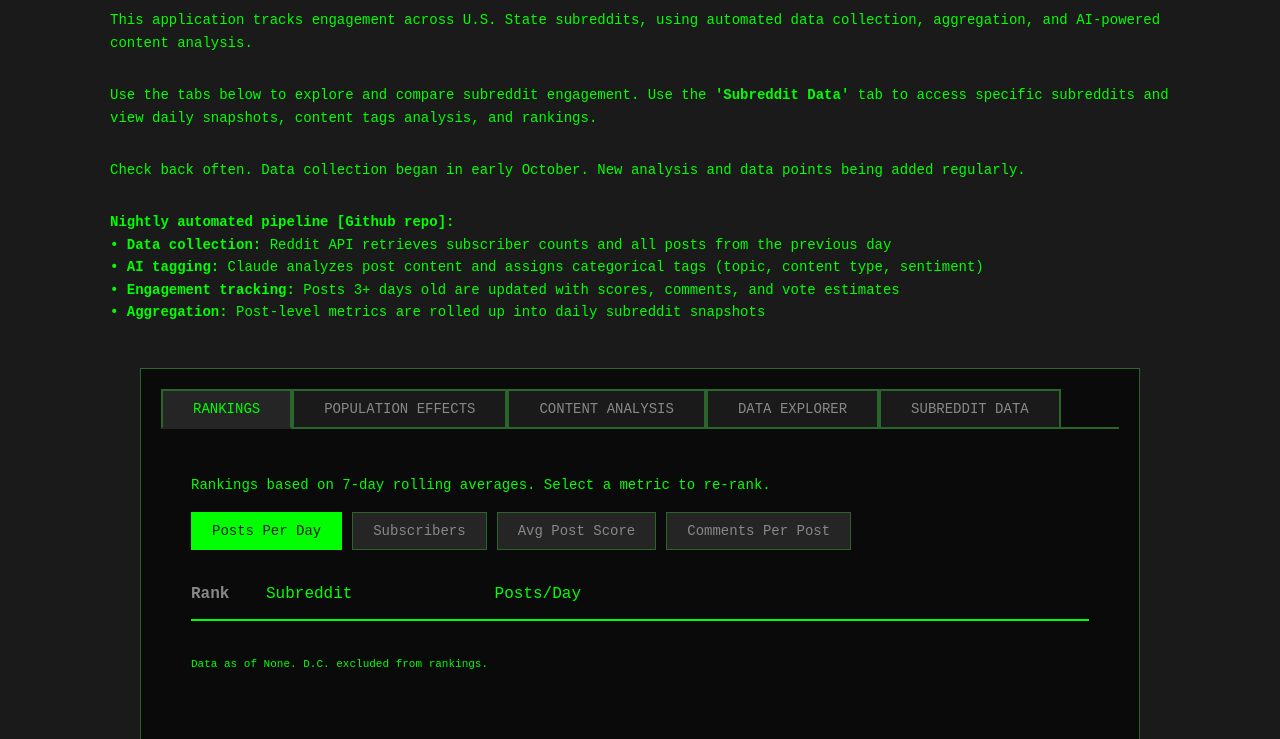
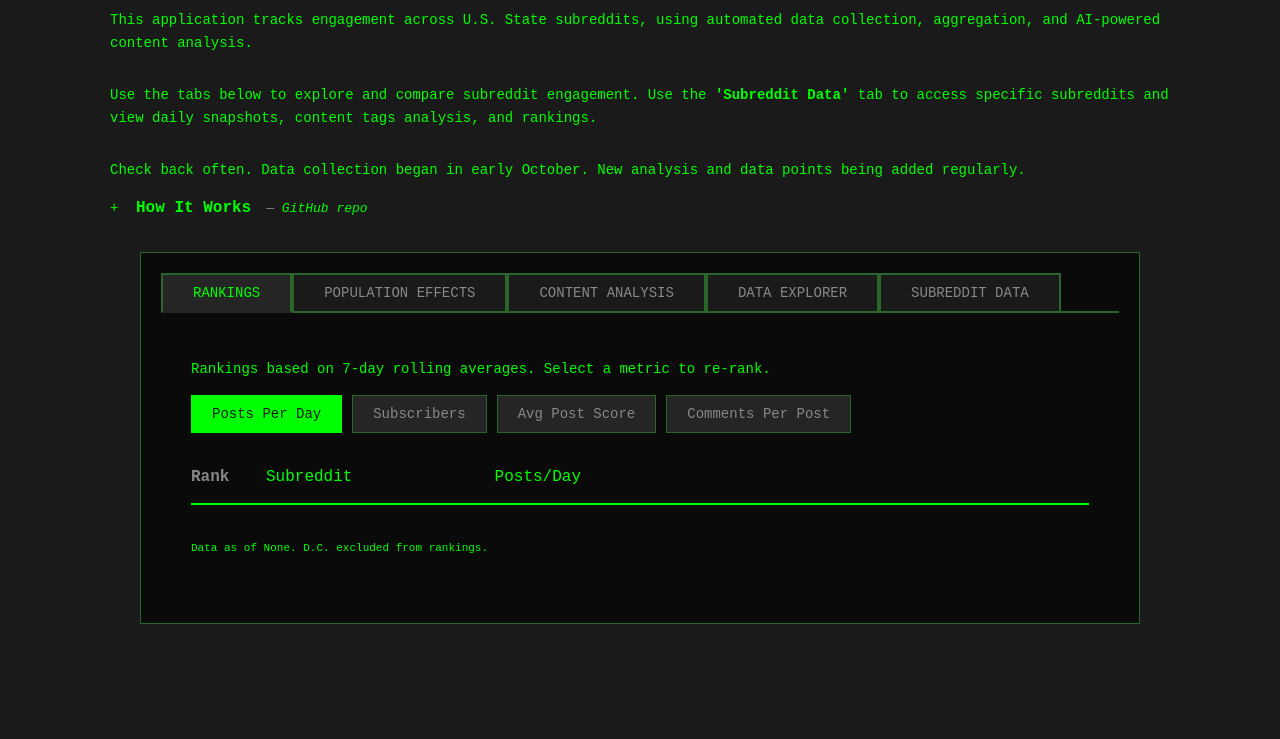
Before and after one commit to johnmpryan/defmeta, a Django app: page / in a window 1280 px wide. Shown: the part 229-968 px from the top of the page. After the commit the page ends 853 px from the top, so only its background shows below. Run offline with Django 5.2, Linux system fonts and the light colour scheme; data that the repository does not hold is empty; some libraries are stand-ins or nearby versions.

Commit message:
adding expando section

```diff
--- a/tracker/templates/tracker/homepage.html
+++ b/tracker/templates/tracker/homepage.html
@@ -5,6 +5,80 @@
 
 {% block extra_css %}
 <style>
+    /* ===== COLLAPSIBLE SECTION ===== */
+    .collapsible-header {
+        cursor: pointer;
+        display: flex;
+        align-items: baseline;
+        gap: 10px;
+        user-select: none;
+    }
+
+    .collapsible-header:hover {
+        opacity: 0.8;
+    }
+
+    .collapsible-indicator {
+        color: #00FF00;
+        font-family: 'Courier New', monospace;
+        font-size: 14px;
+        width: 16px;
+    }
+
+    .collapsible-title {
+        color: #00FF00;
+        font-weight: bold;
+    }
+
+    .collapsible-subtitle {
+        color: #888;
+        font-size: 13px;
+        font-style: italic;
+        margin-left: 5px;
+    }
+
+    .collapsible-content {
+        display: none;
+        padding: 15px 0 15px 26px;
+    }
+
+    .collapsible-content.expanded {
+        display: block;
+    }
+
+    .collapsible-content h4 {
+        color: #00FF00;
+        font-size: 14px;
+        margin: 15px 0 8px 0;
+    }
+
+    .collapsible-content h4:first-child {
+        margin-top: 0;
+    }
+
+    .collapsible-content ul {
+        list-style: none;
+        padding: 0;
+        margin: 0 0 0 15px;
+    }
+
+    .collapsible-content li {
+        color: #e0e0e0;
+        font-size: 13px;
+        line-height: 1.6;
+        padding-left: 15px;
+        position: relative;
+    }
+
+    .collapsible-content li::before {
+        content: "•";
+        color: #00FF00;
+        position: absolute;
+        left: 0;
+    }
+
+
+
     /* ===== TAB NAVIGATION ===== */
     .tab-container {
         display: flex;
@@ -356,11 +430,38 @@
     <p class="description">Check back often. Data collection began in early October. New analysis and data points being added regularly.</p>
 
 
-    <p class="description"><strong>Nightly automated pipeline [<a href="https://github.com/johnmpryan/defmeta">Github repo</a>]:</strong><br>
-    <strong>• Data collection:</strong> Reddit API retrieves subscriber counts and all posts from the previous day<br>
-    <strong>• AI tagging:</strong> Claude analyzes post content and assigns categorical tags (topic, content type, sentiment)<br>
-    <strong>• Engagement tracking:</strong> Posts 3+ days old are updated with scores, comments, and vote estimates<br>
-    <strong>• Aggregation:</strong> Post-level metrics are rolled up into daily subreddit snapshots</p>
+    <div class="collapsible-section">
+        <div class="collapsible-header" onclick="toggleCollapsible(this)">
+            <span class="collapsible-indicator">+</span>
+            <span class="collapsible-title">How It Works</span>
+            <span class="collapsible-subtitle">— <a href="https://github.com/johnmpryan/defmeta" onclick="event.stopPropagation()">GitHub repo</a></span>
+        </div>
+        <div class="collapsible-content">
+            <p class="description" style="margin: 0 0 15px 0; font-style: italic;">Automated data collection, AI-powered analysis, and real-time analytics</p>
+
+            <h4>Data Infrastructure</h4>
+            <ul>
+                <li>Automated nightly ETL pipeline collecting ~1,500+ posts/day via Reddit OAuth API</li>
+                <li>PostgreSQL database with normalized schema: reference tables, time-series snapshots, and post-level engagement data</li>
+                <li>Timezone-aware data collection ensuring accurate local-date attribution across all U.S. time zones</li>
+            </ul>
+
+            <h4>AI Integration</h4>
+            <ul>
+                <li>Claude API integration for automated content classification (topic, sentiment, content type)</li>
+                <li>Batch processing with confidence scoring and audit logging</li>
+                <li>Tag prevalence analysis enabling comparative content insights across communities</li>
+            </ul>
+
+            <h4>Analytics &amp; Visualization</h4>
+            <ul>
+                <li>Rolling 7-day and 30-day averages with automated rank calculations across 50 states</li>
+                <li>Population-normalized metrics (subscribers per 10k, posts per capita) for meaningful cross-state comparison</li>
+                <li>Interactive charts with multi-dimensional exploration: scatter plots, bubble charts, trend lines</li>
+                <li>Dynamic filtering by region, population tier, and density quintile</li>
+            </ul>
+        </div>
+    </div>
 
     <!-- Tab Navigation -->
     <div class="terminal-table-container" style="margin-top: 30px;">
@@ -1807,5 +1908,20 @@ if (exploreData && exploreData.length > 0) {
     updateExploreChart();
     renderExploreTable();
 }
+
+// Collapsible section toggle
+function toggleCollapsible(header) {
+    const content = header.nextElementSibling;
+    const indicator = header.querySelector('.collapsible-indicator');
+
+    if (content.classList.contains('expanded')) {
+        content.classList.remove('expanded');
+        indicator.textContent = '+';
+    } else {
+        content.classList.add('expanded');
+        indicator.textContent = '−';
+    }
+}
+
 </script>
 {% endblock %}
```
